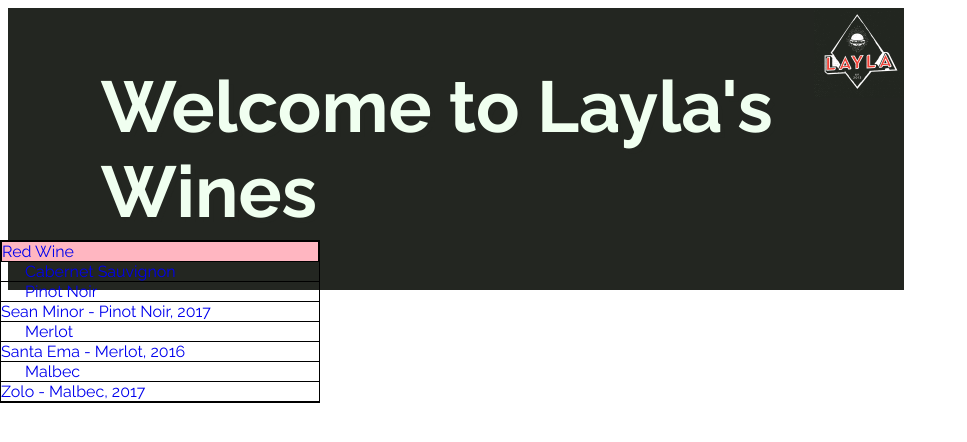
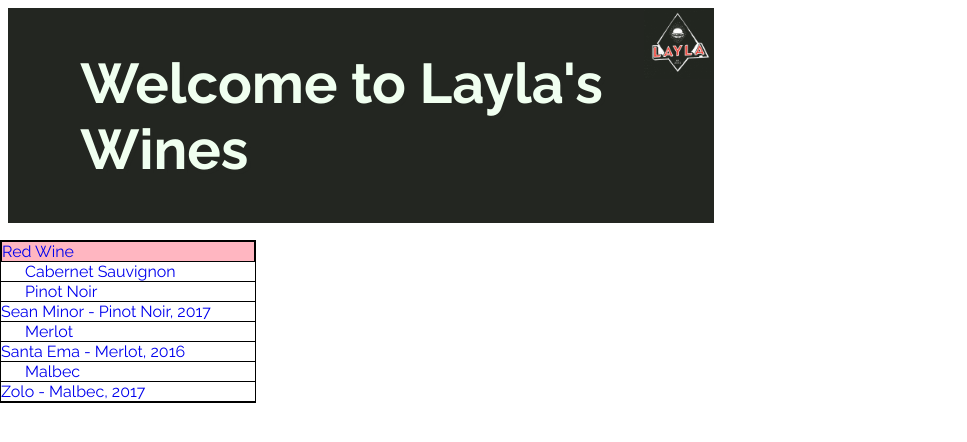
Before and after one commit to CosmicDisorder/html-me-something-better, a plain HTML site: page index.html in a window 1280 px wide. Shown: the whole page, without its empty margins (0-967 px from the left). Drawn offline with Linux system fonts and the light colour scheme.

Commit message:
wasn't quite there, got it visually aight

```diff
--- a/styles.css
+++ b/styles.css
@@ -2,13 +2,14 @@ body {
     font-size: 100%;
     font-family: "Raleway";
     right: 0;
-    width: 70%;
+    width: 75%;
 }
 header {
     font-size: 100%;
     background: #232621 url("images/layla-logo.jpg") no-repeat top right;
     background-size: 10%;
-    padding: .5em .25em;
+    padding: .25em .125em;
+    max-width: fit-content;
 }
 a {text-decoration: none}
 
@@ -36,7 +37,7 @@ li a.a2 {
 }
 
 h1.emph {
-    font-size: 4.5em;
+    font-size: 3.5em;
     color: honeydew;
     text-shadow: .063em .063em #232621;
     margin-left: 10%;
@@ -46,5 +47,5 @@ h1.emph {
     top: 15em;
     left: 0;
     position: fixed;
-    width: 25%;
+    width: 20%;
 }
```
